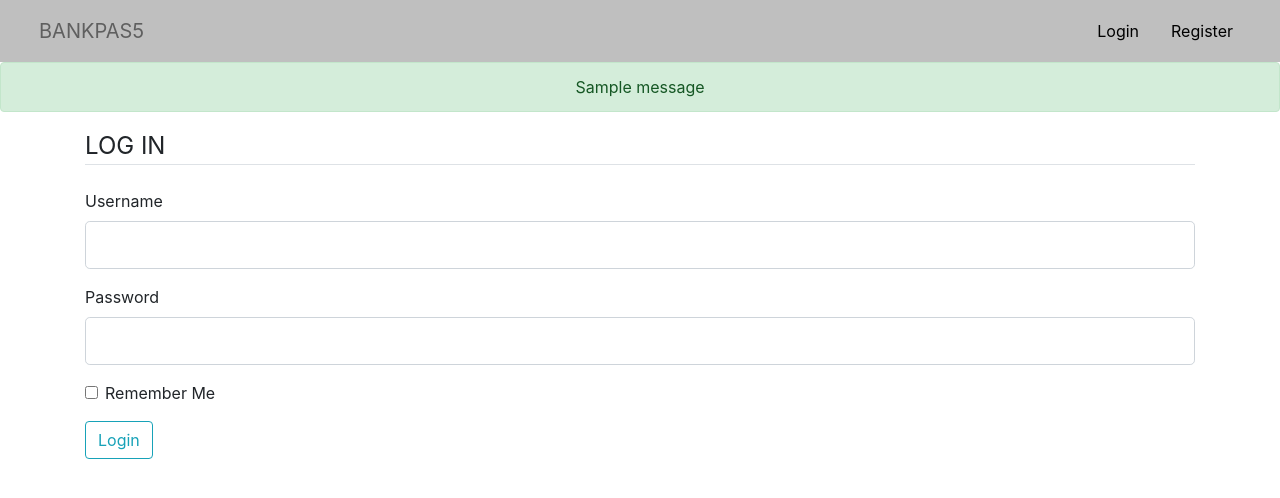
After one commit to Sabihah12/Attack, a Flask app: page /login in a window 1280 px wide. The commit adds this page. Shown: the top 498 px of the page. Run offline with Flask 2, Linux system fonts and the light colour scheme; one stand-in notice (Sample message) is shown; some libraries are stand-ins or nearby versions.

Commit message:
real & fake html pages

```diff
--- a/app.py
+++ b/app.py
@@ -1,10 +1,31 @@
-from flask import Flask, render_template
+from flask import Flask, render_template, url_for, redirect
+from form import LoginForm, LoginForm1
 app = Flask(__name__)
+
+app.config['SECRET_KEY'] = '57bf24e23df89d5eab59adc875b50b76'
 
 @app.route("/")
 @app.route("/home")
 def home():
-    return render_template('home.html')
+    return render_template('fake_login/home.html')
+
+@app.route("/login", methods=['GET', 'POST'])
+def login():
+    form = LoginForm()
+    if form.validate_on_submit():
+        if form.username.data == 'JohnDoe' and form.password.data == 'Ih812changing!':
+            return redirect (url_for('error_404'))
+    return render_template('fake_login/login.html', title='Login', form=form)
+
+@app.route("/error_404")
+def error_404():
+    return render_template('fake_login/error_404.html')
+
+@app.route("/real_login1", methods=['GET', 'POST'])
+def real_login1():
+    form = LoginForm1()
+
+    return render_template('real_login/real_login1.html', title='Login', form=form)
 
 
 
--- /dev/null
+++ b/form.py
@@ -0,0 +1,21 @@
+from flask_wtf import FlaskForm
+from wtforms.validators import DataRequired, Length, Email, EqualTo, ValidationError, Regexp
+from wtforms import StringField, SubmitField, PasswordField, BooleanField
+
+
+
+class LoginForm(FlaskForm):
+    username =  StringField('Username', validators=[DataRequired(),
+                            Length(min=2, max=20), Regexp('^[a-zA-Z0-9_\d-]+$', message='Only alphabets, numbers, dash and underscore allowed')])
+
+    password = PasswordField('Password', validators=[DataRequired(), Length(min=2, max=20), Regexp('^[a-zA-Z0-9!@#$&*]+$', message='Enter alphabets, numbers and special characters(!@#$&*) only')])
+    remember = BooleanField('Remember Me')
+    submit = SubmitField('Login')
+
+class LoginForm1(FlaskForm):
+    username =  StringField('Username', validators=[DataRequired(),
+                            Length(min=2, max=20), Regexp('^[a-zA-Z0-9_\d-]+$', message='Only alphabets, numbers, dash and underscore allowed')])
+
+    password = PasswordField('Password', validators=[DataRequired(), Length(min=2, max=20), Regexp('^[a-zA-Z0-9!@#$&*]+$', message='Enter alphabets, numbers and special characters(!@#$&*) only')])
+    remember = BooleanField('Remember Me')
+    submit = SubmitField('Login')
--- /dev/null
+++ b/templates/fake_login/layout.html
@@ -0,0 +1,45 @@
+<!DOCTYPE html>
+<html>
+<head>
+<meta charset="UTF-8">
+<meta name="viewport" content="width=device-width, initial-scale=1, shrink-to-fit=no">
+<link rel="stylesheet" href="https://maxcdn.bootstrapcdn.com/bootstrap/4.0.0/css/bootstrap.min.css" integrity="sha384-Gn5384xqQ1aoWXA+058RXPxPg6fy4IWvTNh0E263XmFcJlSAwiGgFAW/dAiS6JXm" crossorigin="anonymous">
+<!--[if lt IE 9]>
+<script src="https://cdnjs.cloudflare.com/ajax/libs/html5shiv/3.7.3/html5shiv.js"></script>
+<![endif]-->
+{% if title %}
+      <title>{{ title }} - BankPass</title>
+      {% else %}
+      <title>BankPASS
+
+      </title>
+{% endif %}
+</head>
+
+<body>
+    <!-- ------------ NAVBAR ---------------------- -->
+    {% block navbar %}
+        {% include 'fake_login/navbar.html' %}
+    {% endblock %}
+    <!-- ---------------------------------------------------->
+    <div class='text-center'>
+        {% with messages = get_flashed_messages(with_categories=true) %}
+        {% if messages %}
+          {% for category, message in messages %}
+            <div class="alert alert-{{ category }}">
+              {{ message }}
+            </div>
+          {% endfor %}
+        {% endif %}
+      {% endwith %}
+    </div>
+    <div>
+        {% block content %}{% endblock content %}
+    </div>
+
+<script src="https://code.jquery.com/jquery-3.2.1.slim.min.js" integrity="sha384-KJ3o2DKtIkvYIK3UENzmM7KCkRr/rE9/Qpg6aAZGJwFDMVNA/GpGFF93hXpG5KkN" crossorigin="anonymous"></script>
+<script src="https://cdnjs.cloudflare.com/ajax/libs/popper.js/1.12.9/umd/popper.min.js" integrity="sha384-ApNbgh9B+Y1QKtv3Rn7W3mgPxhU9K/ScQsAP7hUibX39j7fakFPskvXusvfa0b4Q" crossorigin="anonymous"></script>
+<script src="https://maxcdn.bootstrapcdn.com/bootstrap/4.0.0/js/bootstrap.min.js" integrity="sha384-JZR6Spejh4U02d8jOt6vLEHfe/JQGiRRSQQxSfFWpi1MquVdAyjUar5+76PVCmYl" crossorigin="anonymous"></script>
+</body>
+
+</html>
--- /dev/null
+++ b/templates/fake_login/login.html
@@ -0,0 +1,53 @@
+{% extends "fake_login/layout.html" %}
+{% block content %}
+
+    <div class="container">
+        <form action="" method="POST">
+            {{ form.hidden_tag() }}
+            <fieldset class="form-group">
+                <legend class="border-bottom mb-4">LOG IN</legend>
+
+                <div class="form-group">
+                    {{ form.username.label(class="form-control-label") }}
+
+                    {% if form.username.errors %}
+                        {{ form.username(class="form-control form-control-lg is-invalid") }}
+                        <div class="invalid-feedback">
+                            {% for error in form.username.errors %}
+                                <span>{{ error }}</span>
+                            {% endfor %}
+                        </div>
+                    {% else %}
+                        {{ form.username(class="form-control form-control-lg") }}
+                    {% endif %}
+                </div>
+
+
+                <div class="form-group">
+                    {{ form.password.label(class="form-control-label") }}
+                    {% if form.password.errors %}
+                        {{ form.password(class="form-control form-control-lg is-invalid") }}
+                        <div class="invalid-feedback">
+                            {% for error in form.password.errors %}
+                                <span>{{ error }}</span>
+                            {% endfor %}
+                        </div>
+                    {% else %}
+                        {{ form.password(class="form-control form-control-lg", type="password") }}
+                    {% endif %}
+                </div>
+                <div class="form-check">
+                    {{ form.remember(class="form-check-input") }}
+                    {{ form.remember.label(class="form-check-label") }}
+                </div>
+
+
+            </fieldset>
+            <div class="form-group">
+                {{ form.submit(class="btn btn-outline-info") }}
+            </div>
+
+        </form>
+    </div>
+
+{% endblock content %}
--- /dev/null
+++ b/templates/fake_login/navbar.html
@@ -0,0 +1,47 @@
+<!-- ------------ NAVBAR ---------------------- -->
+<!-- Navbar -->
+<nav class="navbar navbar-expand-lg navbar-light " style="background-color: rgb(191, 191, 191);">
+    <!-- Container wrapper -->
+    <div class="container-fluid">
+        <!-- Toggle button -->
+        <button
+        class="navbar-toggler" type="button"
+        data-mdb-toggle="collapse" data-mdb-target="#navbarSupportedContent" aria-controls="navbarSupportedContent"
+        aria-expanded="false"
+        aria-label="Toggle navigation" >
+        <i class="fas fa-bars"></i>
+        </button>
+
+        <!-- Collapsible wrapper -->
+        <div class="collapse navbar-collapse" id="navbarSupportedContent">
+        <!-- Navbar brand -->
+
+        <!-- Left links -->
+
+        <ul class="navbar-nav me-auto mb-2 mb-lg-0">
+
+            <li class="nav-item" style="font-size: 20px; font-weight:20px; ">
+            <a class="nav-link" href="{{ url_for('home') }}">BANKPAS5</a>
+            </li>
+            <!-- <li class="nav-item">
+            <a class="nav-link" href="#">Team</a>
+            </li>
+            <li class="nav-item">
+            <a class="nav-link" href="#">Projects</a>
+            </li> -->
+        </ul>
+        <!-- Left links -->
+        </div>
+        <!-- Collapsible wrapper -->
+
+        <!-- Right elements -->
+        <div class="d-flex align-items-center">
+            <a class="nav-link active" style="color:black ;" href="{{ url_for('login')}}">Login</a>
+            <a class="nav-link active" style="color:black ;" href="">Register</a>
+        </div>
+        <!-- Right elements -->
+    </div>
+
+    <!-- Container wrapper -->
+    </nav>
+<!-- Navbar -->
--- a/templates/home.html
+++ /dev/null
@@ -1,5 +0,0 @@
-{% extends "layout.html" %}
-{% block content %}
-
-
-{% endblock content %}
--- a/templates/layout.html
+++ b/templates/real_login/layout2.html
@@ -19,7 +19,7 @@
 <body>
     <!-- ------------ NAVBAR ---------------------- -->
     {% block navbar %}
-        {% include 'navbar.html' %}
+        {% include 'real_login/navbar2.html' %}
     {% endblock %}
     <!-- ---------------------------------------------------->
     <div class='text-center'>
--- a/templates/navbar.html
+++ b/templates/real_login/navbar2.html
@@ -21,7 +21,7 @@
         <ul class="navbar-nav me-auto mb-2 mb-lg-0">
 
             <li class="nav-item" style="font-size: 20px; font-weight:20px; ">
-            <a class="nav-link" href="{{ url_for('home') }}">BANKPAS5</a>
+            <a class="nav-link" href="">BANKPASS</a>
             </li>
             <!-- <li class="nav-item">
             <a class="nav-link" href="#">Team</a>
@@ -36,7 +36,7 @@
 
         <!-- Right elements -->
         <div class="d-flex align-items-center">
-            <a class="nav-link active" style="color:black ;" href="">Login</a>
+            <a class="nav-link active" style="color:black ;" href="{{ url_for('login')}}">Login</a>
             <a class="nav-link active" style="color:black ;" href="">Register</a>
         </div>
         <!-- Right elements -->
```
Also changed, not shown: templates/fake_login/error_404.html (added, +65 -0 lines), templates/fake_login/home.html (added, +8 -0 lines), templates/real_login/real_login1.html (added, +53 -0 lines).
